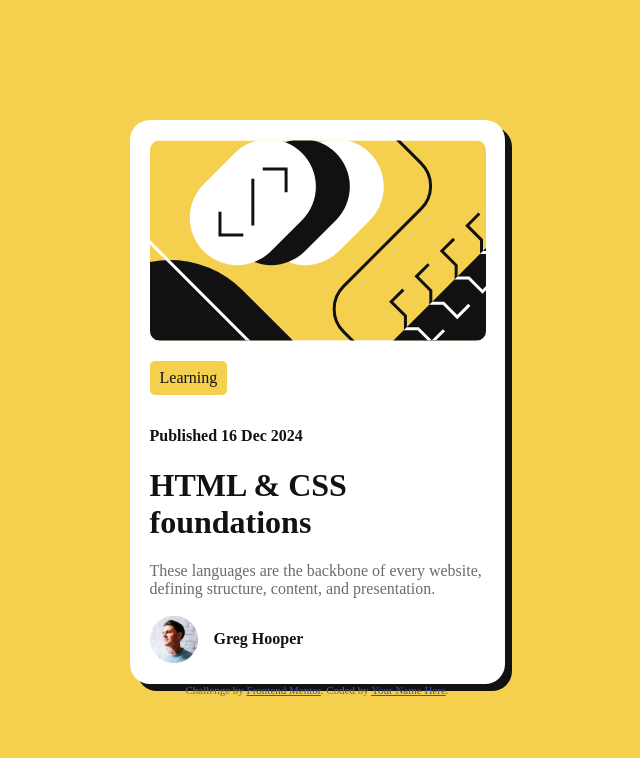
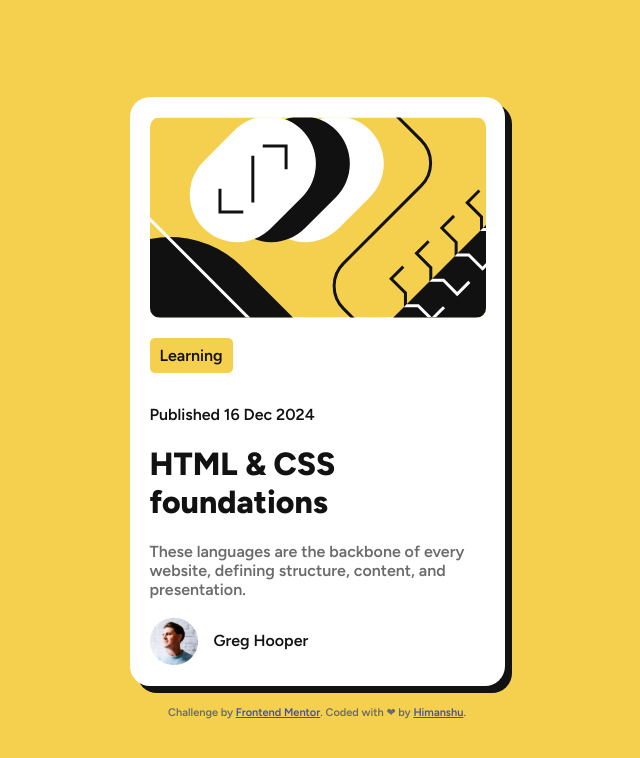
Before and after one commit to himanshu-gb/blog-preview-card-challange, a plain HTML site: page index.html in a window 1280 px wide. Shown: the whole page, without its empty margins (323-963 px from the left). Drawn offline with Linux system fonts and the light colour scheme.

Commit message:
final css on blog card preview

```diff
--- a/index.html
+++ b/index.html
@@ -33,9 +33,9 @@
 
   </div>
 
-  <div class="attribution">
+  <footer class="attribution">
     Challenge by <a href="https://www.frontendmentor.io?ref=challenge" target="_blank">Frontend Mentor</a>.
-    Coded by <a href="#">Your Name Here</a>.
-  </div>
+    Coded with ❤ by <a href="https://www.frontendmentor.io/profile/himanshu-gb">Himanshu</a>.
+  </footer>
 </body>
 </html>
--- a/style.css
+++ b/style.css
@@ -1,13 +1,19 @@
+@import url('https://fonts.googleapis.com/css2?family=Figtree:ital,wght@0,600;0,800;1,600;1,800&display=swap');
+
 :root {
     --Yellow: hsl(47, 88%, 63%);
     --White: hsl(0, 0%, 100%);
     --Gray: hsl(0, 0%, 42%);
     --Black: hsl(0, 0%, 7%);
+
+    --ff-main: 'Figtree', sans-serif;
 }
 
 body{
     background-color: var(--Yellow);
     color: var(--Gray);
+    font-family: var(--ff-main);
+
     display: flex;
     flex-direction: column;
     justify-content: center;
@@ -19,6 +25,7 @@ body{
     background-color: var(--White);
     max-width: 335px;
     padding: 20px;
+    margin-bottom: 20px;
     border-radius: 20px;
     box-shadow: 7px 7px 0px var(--Black);
     transition: box-shadow 0.3s ease;
@@ -30,7 +37,8 @@ body{
 
 .blog img {
     border-radius: 10px;
-    height: auto;
+    padding: 0;
+    margin: 0;
 }
 
 .blog-category, .blog-title, .blog-publish-time {
@@ -42,6 +50,7 @@ body{
     display: inline-block;
     background: var(--Yellow);
     border-radius: 5px;
+    font-weight: 600;
 }
 
 .blog-publish-time {
@@ -50,11 +59,11 @@ body{
 
 .blog-title{
     font-weight: 800;
-    cursor: pointer;
-    transition: color 0.3s ease;
+    transition: all 0.3s ease;
 }
 
 .blog-title:hover{
+    cursor: pointer;
     color: var(--Yellow);
 }
 
@@ -62,6 +71,10 @@ body{
     display: flex;
     align-items: center;
     gap: 1rem;
+}
+
+.blog-description {
+    font-size: 16px;
 }
 
 .blog-profile img{
@@ -72,3 +85,12 @@ body{
     font-weight: 600;
     color: var(--Black);
 }
+
+.attribution {
+    font-size: 11px;
+    text-align: center;
+}
+
+.attribution a {
+    color: hsl(228, 45%, 44%);
+}
```
